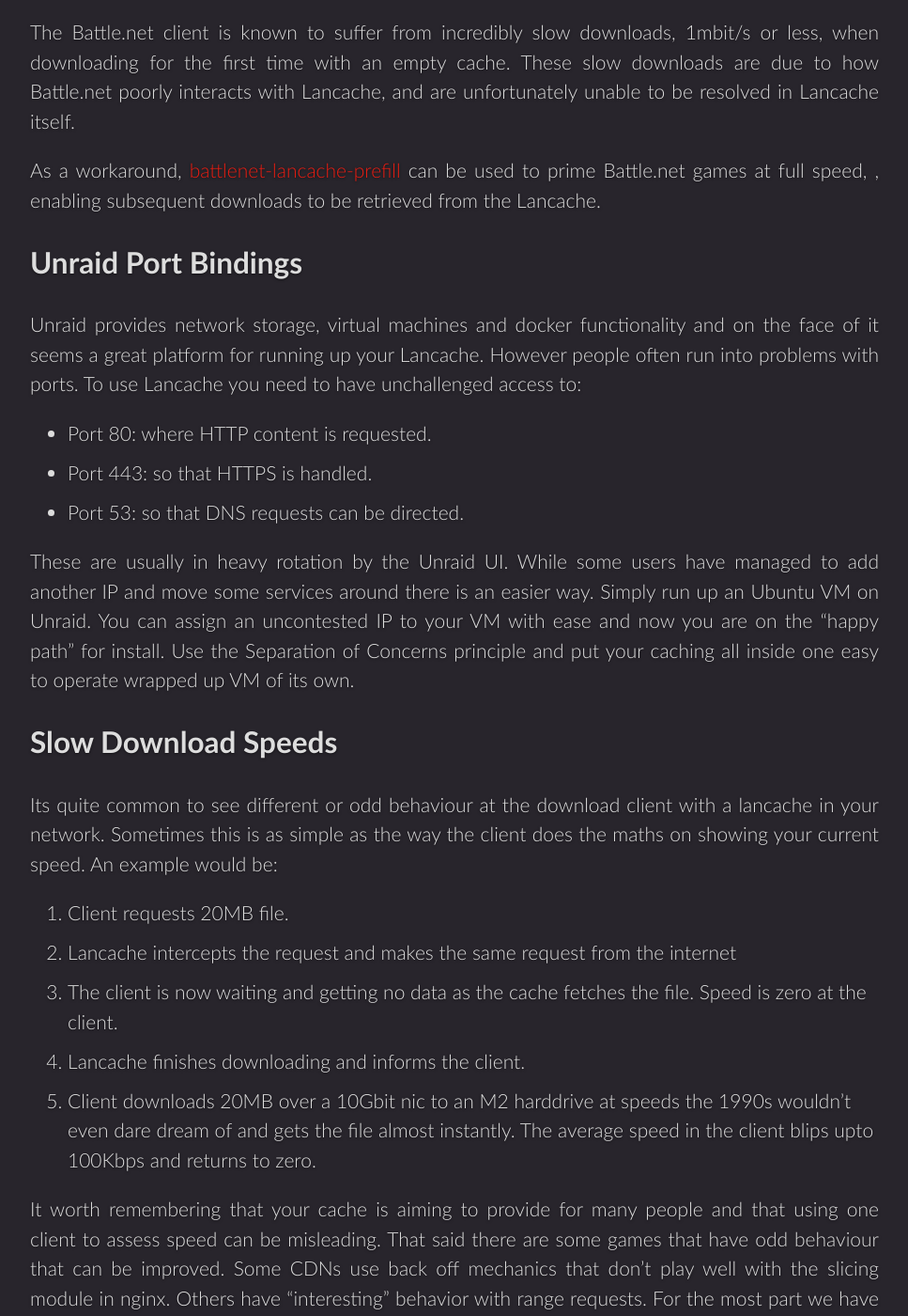
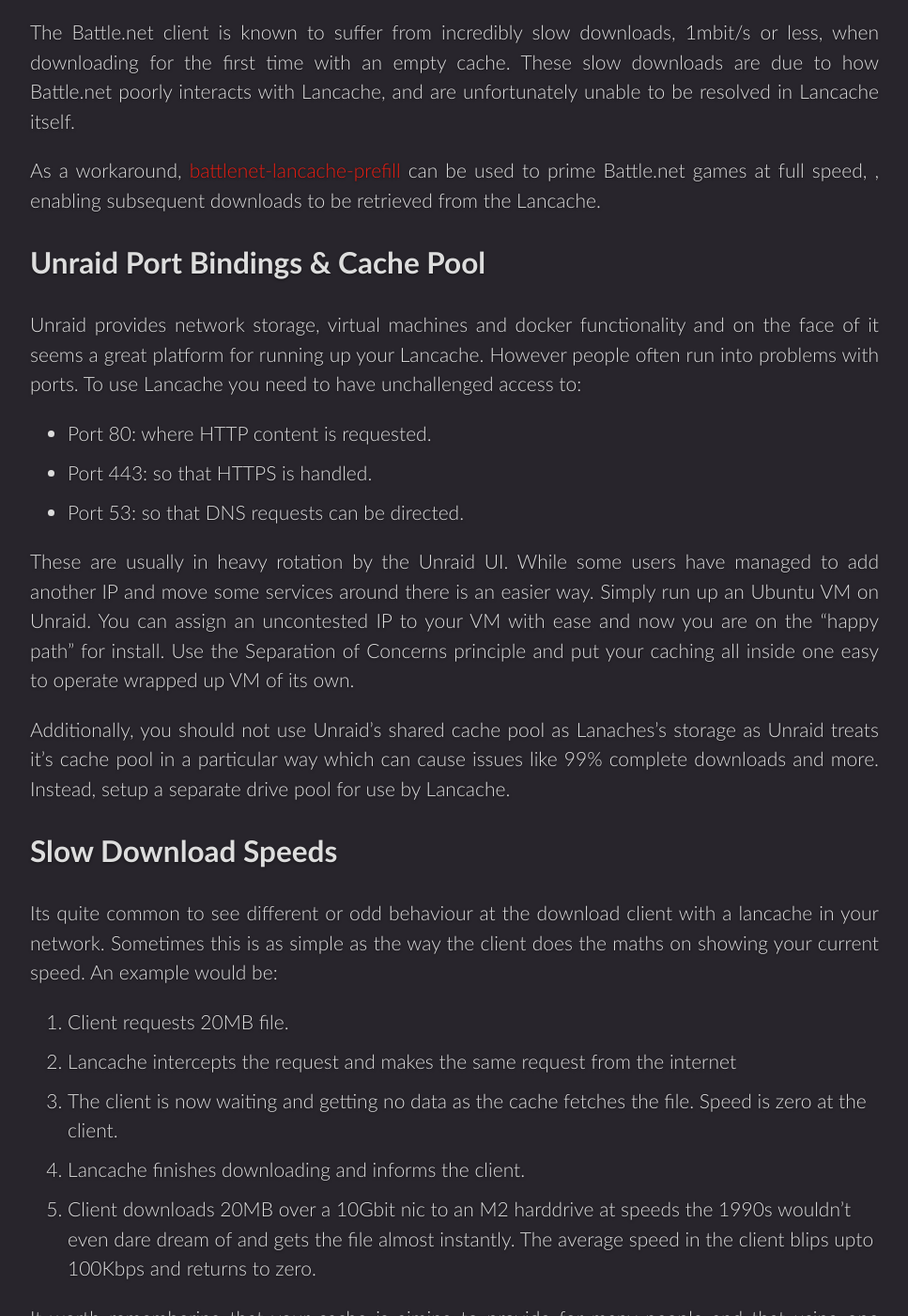
Before and after one commit to lancachenet/lancachenet.github.io, a Jekyll site: the page built from _docs/common-issues.md, in a window 1280 px wide and 1400 px high, scrolled down 1578 px. Shown: the whole window at 94% size, without its empty margins (28-995 px from the left). Built offline with Jekyll 4.4.1, drawn with Linux system fonts in a browser that asks for light colours; comment, search, counter and statistics services are not loaded; some of the changed text lies outside the part shown.

Commit message:
Add documentation about Unraid cache pool problems

```diff
--- a/_docs/common-issues.md
+++ b/_docs/common-issues.md
@@ -29,7 +29,7 @@
 
 As a workaround, [battlenet-lancache-prefill](https://github.com/tpill90/battlenet-lancache-prefill) can be used to prime Battle.net games at full speed, , enabling subsequent downloads to be retrieved from the Lancache.
 
-## Unraid Port Bindings
+## Unraid Port Bindings & Cache Pool
 
 Unraid provides network storage, virtual machines and docker functionality and on the face of it seems a great platform for running up your Lancache. However people often run into problems with ports. To use Lancache you need to have unchallenged access to:
 * Port 80: where HTTP content is requested.
@@ -37,6 +37,8 @@
 * Port 53: so that DNS requests can be directed.
 
 These are usually in heavy rotation by the Unraid UI. While some users have managed to add another IP and move some services around there is an easier way. Simply run up an Ubuntu VM on Unraid. You can assign an uncontested IP to your VM with ease and now you are on the "happy path" for install. Use the Separation of Concerns principle and put your caching all inside one easy to operate wrapped up VM of its own.
+
+Additionally, you should not use Unraid's shared cache pool as Lanaches's storage as Unraid treats it's cache pool in a particular way which can cause issues like 99% complete downloads and more. Instead, setup a separate drive pool for use by Lancache.
 
 ## Slow Download Speeds
 
```
